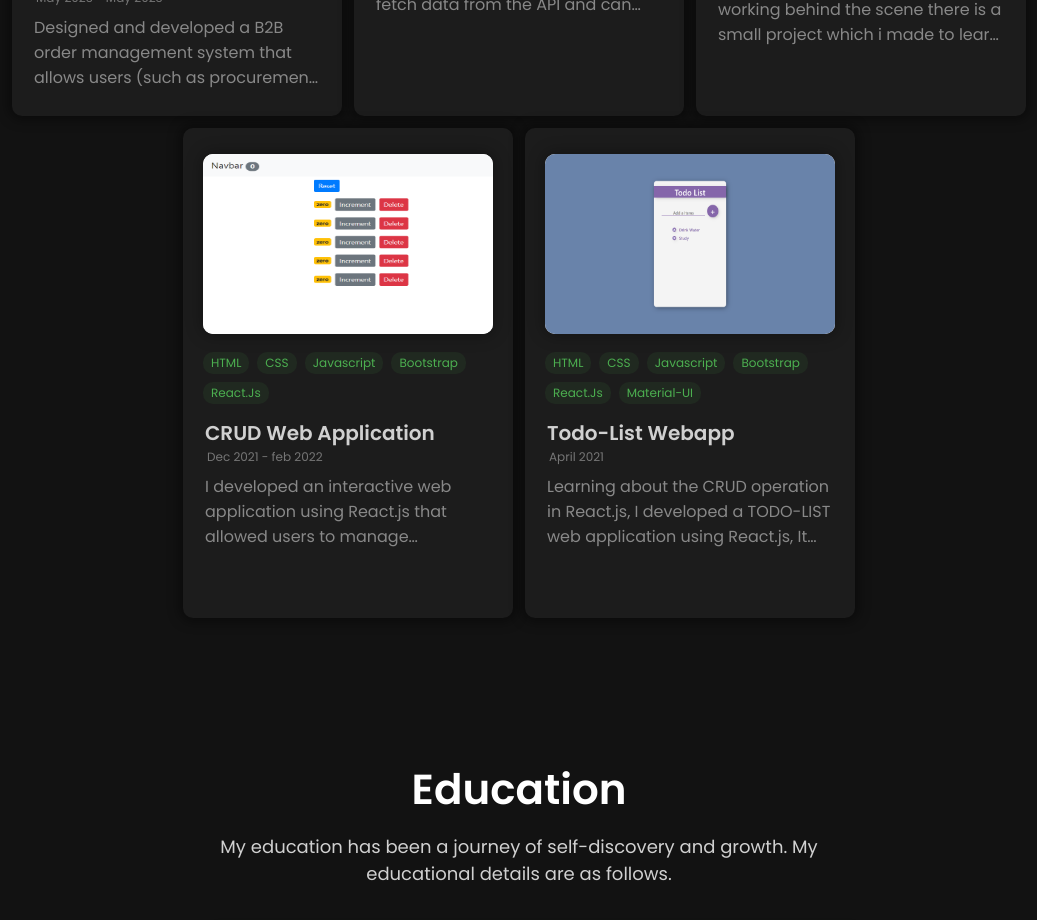
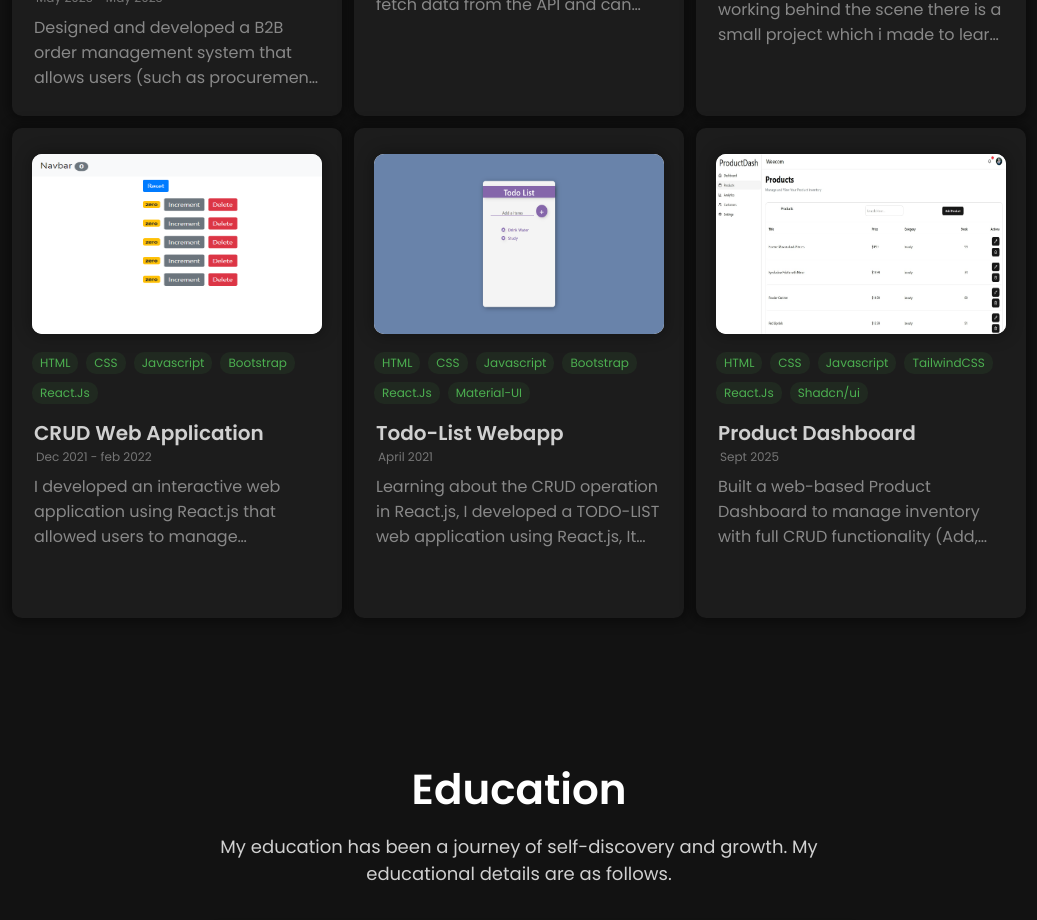
Before and after one commit to yogesh889/portfoliowebsite, a React (Create React App) app: page / in a window 1280 px wide. Shown: the part 4740-5660 px from the top of the page, without its empty margins (121-1158 px from the left). Built offline with nearby package versions, Linux system fonts and the light colour scheme.

Commit message:
product dashboard project added

```diff
--- a/src/data/constant.js
+++ b/src/data/constant.js
@@ -529,4 +529,28 @@ export const projects = [
     github: "https://github.com/yogesh889/todolistapp",
     webapp: "https://yogesh889.github.io/todolistapp/",
   },
+  {
+    id: 7,
+    title: "Product Dashboard",
+    date: "Sept 2025",
+    description: (
+      <div>
+        <ul>
+          <li>
+            Built a web-based Product Dashboard to manage inventory with
+             full CRUD functionality (Add, View, Edit, Delete).
+          </li>
+          <li>
+            Used shadcn/ui components (Button, Dialog, Input, Label, Skeleton)
+            for building accessible, responsive, and consistent UI.
+          </li>
+        </ul>
+      </div>
+    ),
+    image: require("../../src/images/ProductDashboard.jpg"),
+    tags: ["HTML", "CSS", "Javascript", "TailwindCSS", "React.Js", "Shadcn/ui"],
+    category: "AI/ML",
+    github: "https://github.com/yogesh889/Product-Dashboard",
+    webapp: "https://product-dashboard-hdt1.onrender.com/",
+  },
 ];
```
Also changed, not shown: src/images/ProductDashboard.jpg (added).
